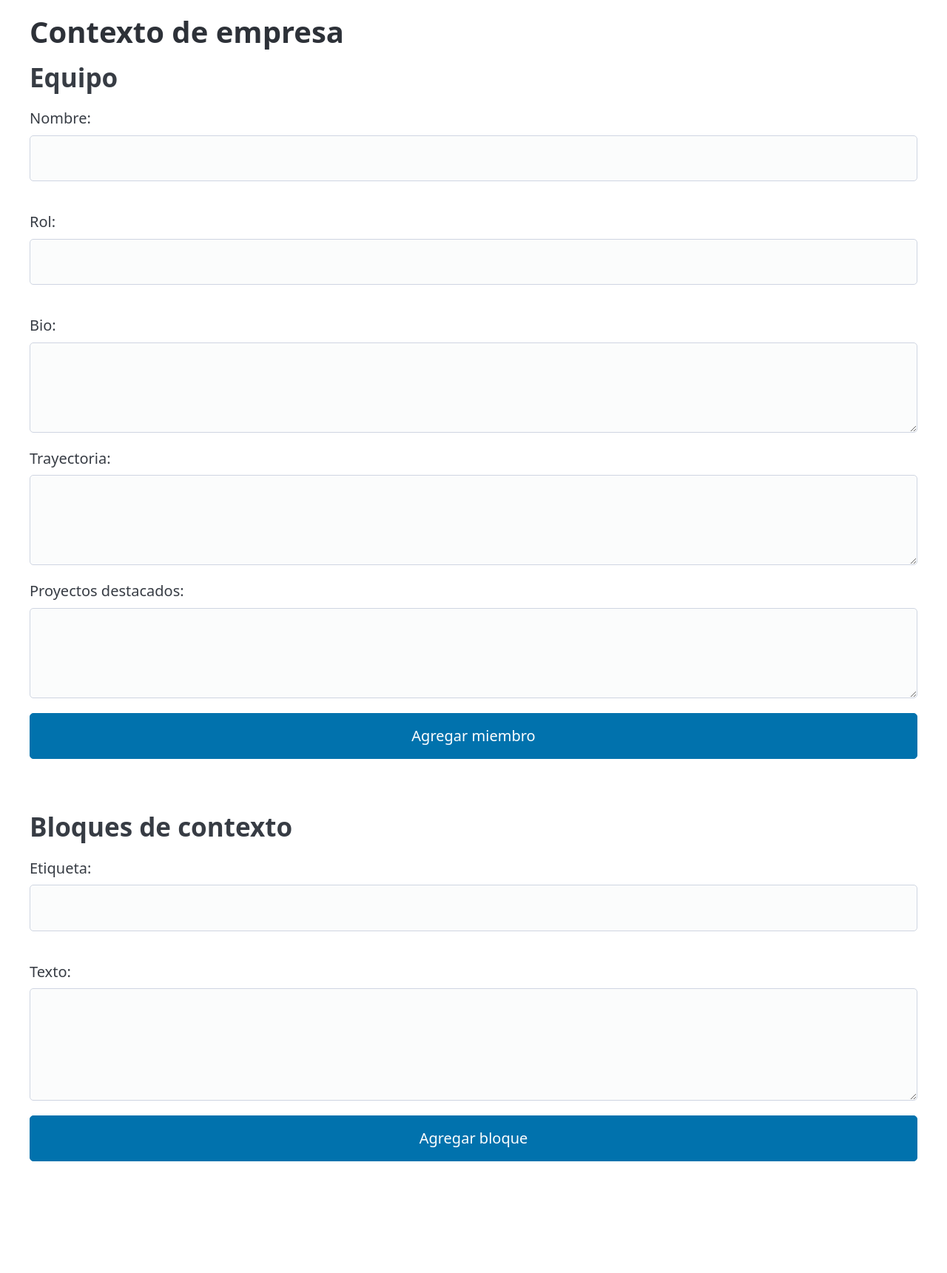
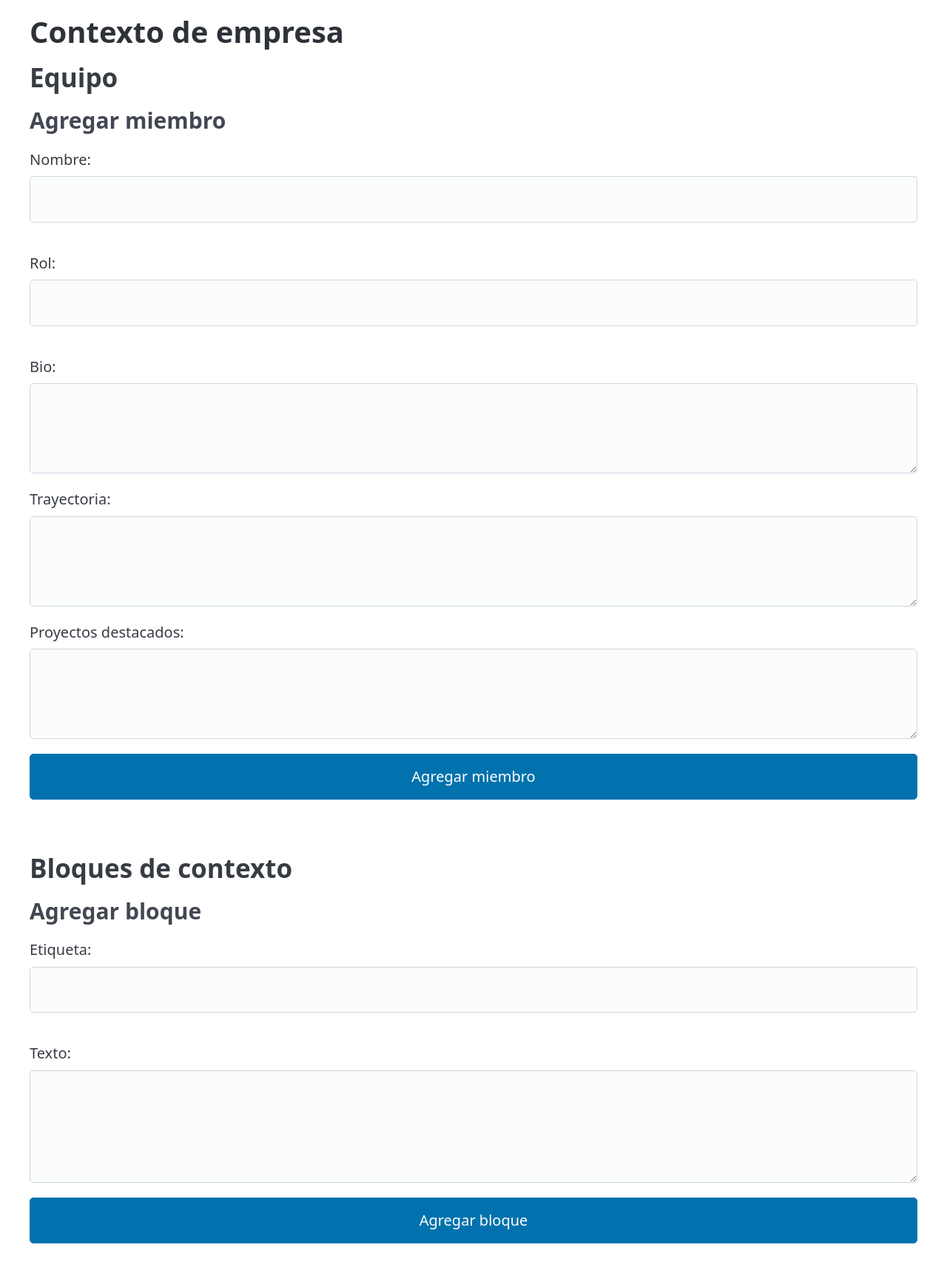
Before and after one commit to hernei152/vc-aplicator, a Django app: page / in a window 1280 px wide. Shown: the part 70-1791 px from the top of the page at 74% size. Before the commit the page ends 1640 px from the top, so only its background shows below. Run offline with Django 5.2, Linux system fonts and the light colour scheme; data that the repository does not hold is empty.

Commit message:
style(design): FINDING-009 — label the add-member and add-block forms so they read as separate sections

```diff
--- a/aplicator/templates/aplicator/context.html
+++ b/aplicator/templates/aplicator/context.html
@@ -17,6 +17,7 @@
 </ul>
 <form method="post">
   {% csrf_token %}
+  <h3>Agregar miembro</h3>
   {{ member_form.as_p }}
   <button type="submit" name="add_member" value="1">Agregar miembro</button>
 </form>
@@ -33,6 +34,7 @@
 </ul>
 <form method="post">
   {% csrf_token %}
+  <h3>Agregar bloque</h3>
   {{ block_form.as_p }}
   <button type="submit" name="add_block" value="1">Agregar bloque</button>
 </form>
```
